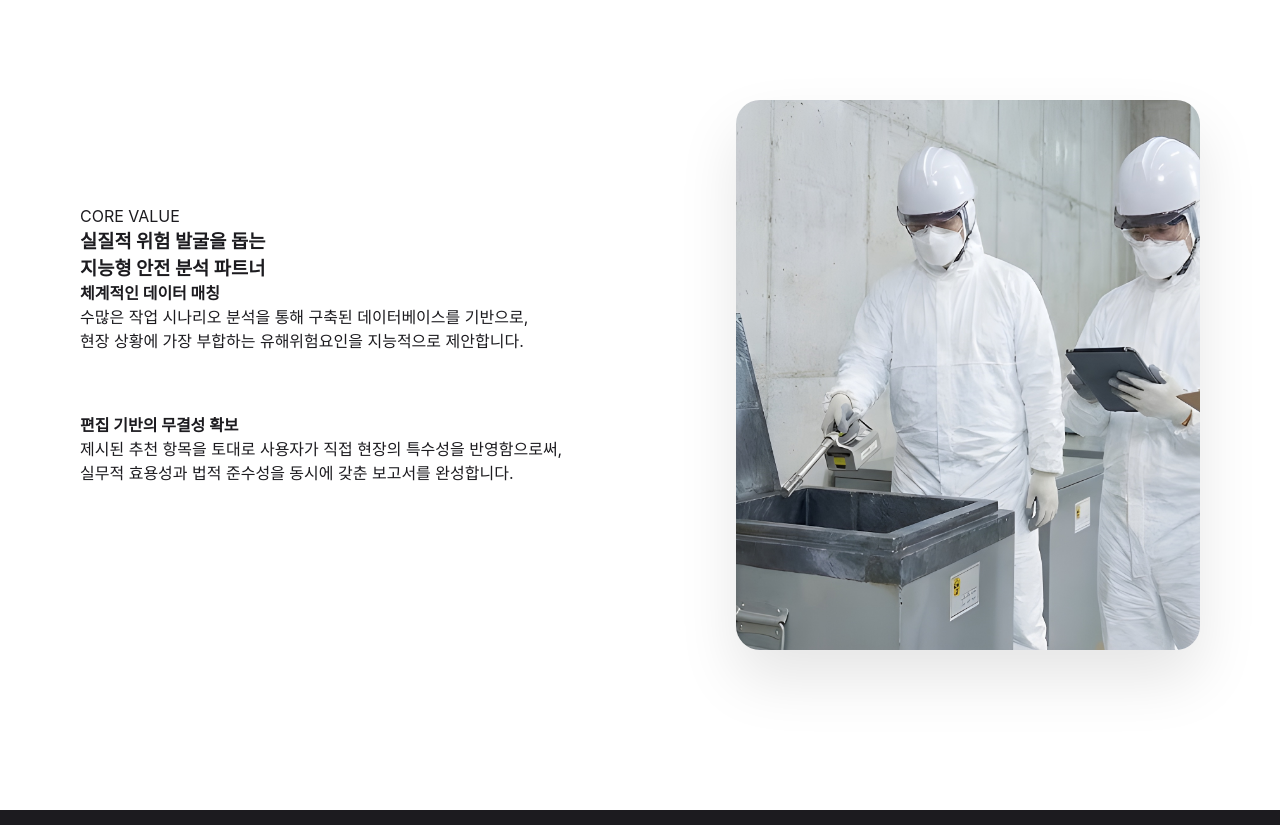
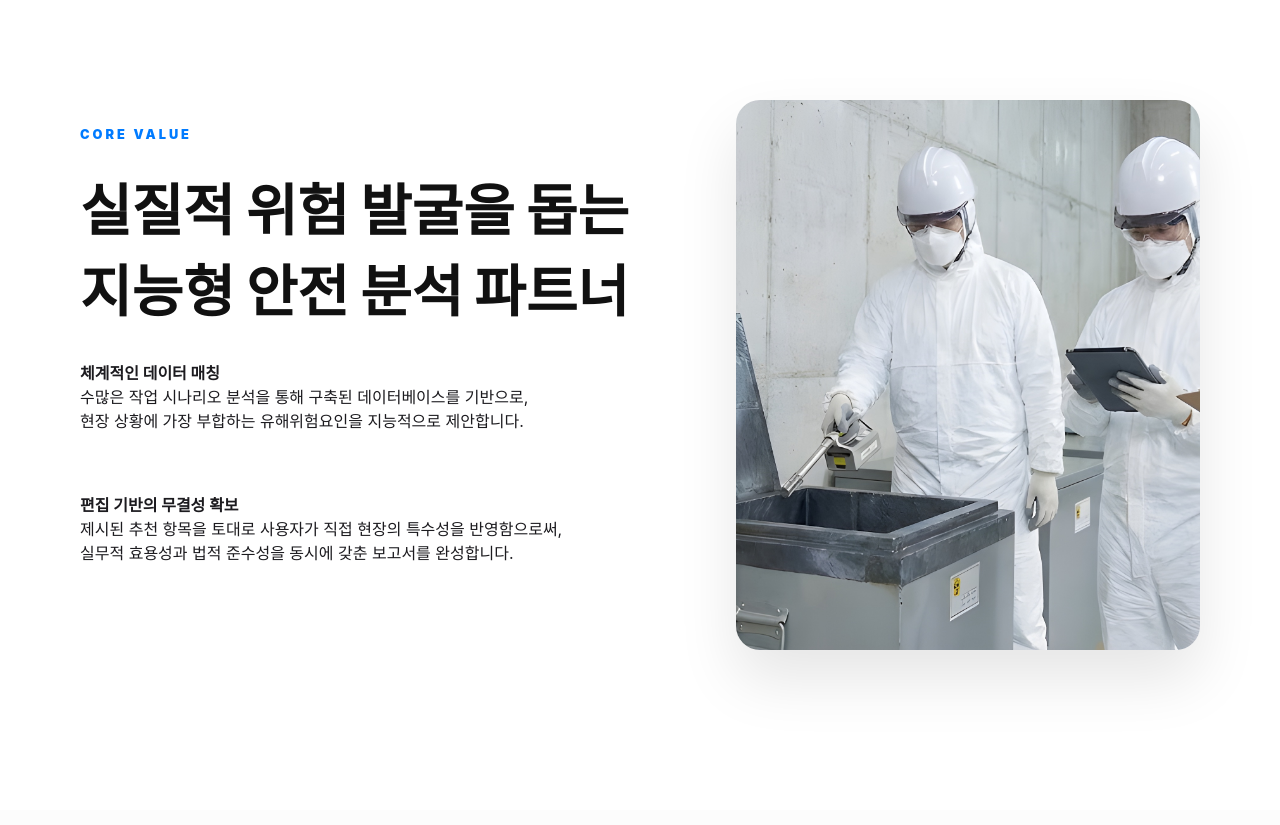
Before and after one commit to hanghanghu716-dotcom/smart-jsa-bridge, a React (Vite) app: page / in a window 1280 px wide. Shown: the part 860-1685 px from the top of the page. Built offline with nearby package versions, Linux system fonts and the light colour scheme; a web font is replaced by a local one.

Commit message:
Add files via upload

```diff
--- a/src/pages/Main.jsx
+++ b/src/pages/Main.jsx
@@ -15,7 +15,7 @@ export default function Main() {
 
   return (
     <div style={styles.wrapper}>
-      {/* SECTION 1: HERO */}
+      {/* SECTION 1: HERO - 원본 디자인 및 규격 보존 */}
       <section style={styles.heroSection}>
         <div style={styles.bgWrapper}>
           {slides.map((src, index) => (
@@ -37,7 +37,7 @@ export default function Main() {
           </div>
         </header>
 
-        {/* SIDE MENU (사이드바) - App.jsx의 경로와 일치하도록 /guideline/ 으로 수정 */}
+        {/* SIDE MENU (사이드바) - 스크롤 및 경로 최적화 */}
         <div style={{
           ...styles.sideDrawer,
           transform: isMenuOpen ? 'translateX(0)' : 'translateX(100%)',
@@ -53,8 +53,7 @@ export default function Main() {
             <Link to="/protectiveequipment" style={styles.drawerLink} onClick={() => setIsMenuOpen(false)}>보호구에 관하여</Link>
             <Link to="/riskclassification" style={styles.drawerLink} onClick={() => setIsMenuOpen(false)}>일반 작업/고위험 작업</Link>
 
-            <div style={{ ...styles.navCategory, marginTop: '30px' }}>SECTOR GUIDES (수익형 견본)</div>
-            {/* [수정] App.jsx의 path="/guideline/..." 와 주소를 정확히 맞춤 */}
+            <div style={{ ...styles.navCategory, marginTop: '30px' }}>SECTOR GUIDES (50종)</div>
             <Link to="/guideline/construction" style={styles.drawerLink} onClick={() => setIsMenuOpen(false)}>건설업 JSA (10종)</Link>
             <Link to="/guideline/high-risk" style={styles.drawerLink} onClick={() => setIsMenuOpen(false)}>고위험 특수작업 JSA (10종)</Link>
             <Link to="/guideline/general" style={styles.drawerLink} onClick={() => setIsMenuOpen(false)}>기타 일반작업 JSA (10종)</Link>
@@ -82,7 +81,7 @@ export default function Main() {
         </div>
       </section>
 
-      {/* SECTION 2, 3, 4 및 FOOTER 원본 규격 유지 */}
+      {/* SECTION 2: CORE VALUE */}
       <section style={styles.m3Section}>
         <div style={styles.container}>
           <div style={styles.valueRow}>
@@ -105,6 +104,37 @@ export default function Main() {
         </div>
       </section>
 
+      {/* SECTION 3: 9대 고위험 가이드 */}
+      <section style={{ ...styles.m3Section, backgroundColor: '#fcfcfc' }}>
+        <div style={styles.container}>
+          <div style={styles.m3Header}>
+            <span style={styles.m3Tag}>ANALYSIS GUIDES</span>
+            <h3 style={styles.m3Title}>9대 고위험 작업별 위험 분석 가이드</h3>
+          </div>
+          <div style={styles.jsaCardGrid}>
+            {[
+              { id: '01', title: '일반 및 공통안전', f: '작업자 건강상태 및 심리적 불안정 미확인', m: 'TBM 활용 혈압 측정 및 음주 여부 확인 실시' },
+              { id: '02', title: '고소 작업', f: '작업 발판 단부 및 개구부에서의 작업자 추락', m: '그네식 안전대 착용 및 생명줄(Life-line) 체결 철저' },
+              { id: '03', title: '화기 작업', f: '용접 불티 비산으로 인한 주변 가연물 화재/폭발', m: '가연물 제거, 비산 방지포 설치 및 화기 감시자 배치' },
+              { id: '04', title: '밀폐 공간', f: '내부 산소 결핍 및 유해가스에 의한 질식/중독', m: '진입 전 농도 측정 및 이동식 송풍기 상시 환기 가동' },
+              { id: '05', title: '정전 및 전기', f: '전기 정비 중 제3자의 불시 투입에 의한 감전', m: 'LOTO(잠금장치 및 표지판) 설치 및 키 개인 보관' },
+              { id: '06', title: '굴착 작업', f: '법면 붕괴로 인한 작업자 매몰 및 장비 전도', m: '지반 안식각 준수 및 흙막이 지보공 설치 상태 점검' },
+              { id: '07', title: '중장비 운용', f: '장비 사각지대 위치 보행자와의 충돌 및 끼임', m: '전담 신호수 배치 및 후방 카메라/감지기 작동 확인' },
+              { id: '08', title: '중량물 취급', f: '줄걸이 용구 파단으로 인한 인양물 낙하 및 타격', m: '용구 마모 상태 점검 및 유도 로프(Tag Line) 사용' },
+              { id: '09', title: '가연성 가스', f: '배관 기밀 시험 중 누출 가스에 의한 인화/폭발', m: '정전기 방지 조치 및 검지기를 활용한 정밀 점검' }
+            ].map(item => (
+              <div key={item.id} style={styles.jsaCard}>
+                <span style={styles.jsaBadge}>{item.id}</span>
+                <h5 style={styles.jsaCardTitle}>{item.title}</h5>
+                <div style={styles.jsaFactorBox}><strong>위험요인</strong><p>{item.f}</p></div>
+                <div style={styles.jsaMeasureBox}><strong>감소대책</strong><p>{item.m}</p></div>
+              </div>
+            ))}
+          </div>
+        </div>
+      </section>
+
+      {/* FOOTER */}
       <footer style={styles.finalFooter}>
         <div style={styles.container}>
           <div style={styles.footerFlex}>
@@ -150,9 +180,7 @@ const styles = {
     position: 'fixed', top: 0, right: 0, width: '400px', height: '100vh',
     backgroundColor: '#fff', zIndex: 1000, transition: 'transform 0.4s ease',
     boxShadow: '-10px 0 30px rgba(0,0,0,0.1)', padding: '60px 40px', display: 'flex', flexDirection: 'column',
-    /* 스크롤 기능 추가 */
-    overflowY: 'auto',
-    WebkitOverflowScrolling: 'touch'
+    overflowY: 'auto', WebkitOverflowScrolling: 'touch'
   },
   drawerHeader: { display: 'flex', justifyContent: 'flex-end', marginBottom: '60px', flexShrink: 0 },
   closeBtn: { cursor: 'pointer', fontSize: '0.9rem', fontWeight: '800', color: '#111' },
@@ -167,6 +195,15 @@ const styles = {
   valuePoint: { marginBottom: '60px' },
   valueImageSide: { flex: 1 },
   imageCard: { width: '100%', height: '550px', backgroundSize: 'cover', backgroundPosition: 'center', borderRadius: '24px', boxShadow: '0 30px 60px rgba(0,0,0,0.1)' },
+  m3Header: { marginBottom: '100px' },
+  m3Tag: { color: '#007bff', fontWeight: '900', fontSize: '0.8rem', letterSpacing: '3px', marginBottom: '24px', display: 'block' },
+  m3Title: { fontSize: '3.5rem', fontWeight: '900', marginBottom: '32px', color: '#111' },
+  jsaCardGrid: { display: 'grid', gridTemplateColumns: 'repeat(3, 1fr)', gap: '40px' },
+  jsaCard: { padding: '48px', backgroundColor: '#fff', border: '1px solid #eee', borderRadius: '16px', position: 'relative', boxShadow: '0 4px 12px rgba(0,0,0,0.02)' },
+  jsaBadge: { position: 'absolute', top: '32px', right: '32px', fontSize: '1.2rem', fontWeight: '900', color: '#f0f0f0' },
+  jsaCardTitle: { fontSize: '1.6rem', fontWeight: '800', marginBottom: '32px', color: '#111' },
+  jsaFactorBox: { marginBottom: '24px', paddingLeft: '16px', borderLeft: '3px solid #ff4d4d' },
+  jsaMeasureBox: { paddingLeft: '16px', borderLeft: '3px solid #007bff' },
   finalFooter: { padding: '100px 0', backgroundColor: '#1c1b1f', color: '#fff' },
   footerFlex: { display: 'flex', justifyContent: 'space-between', alignItems: 'center' },
   footerLinks: { display: 'flex', gap: '40px' },
```
